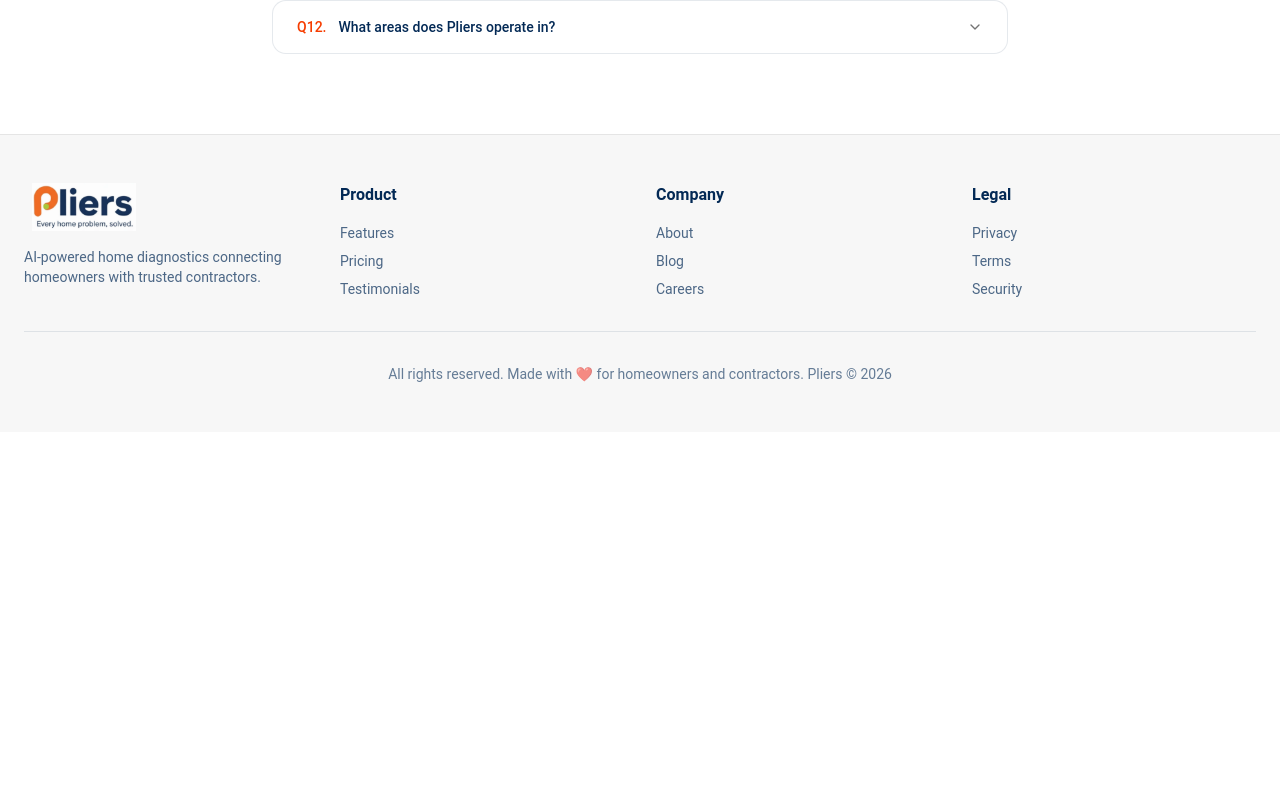
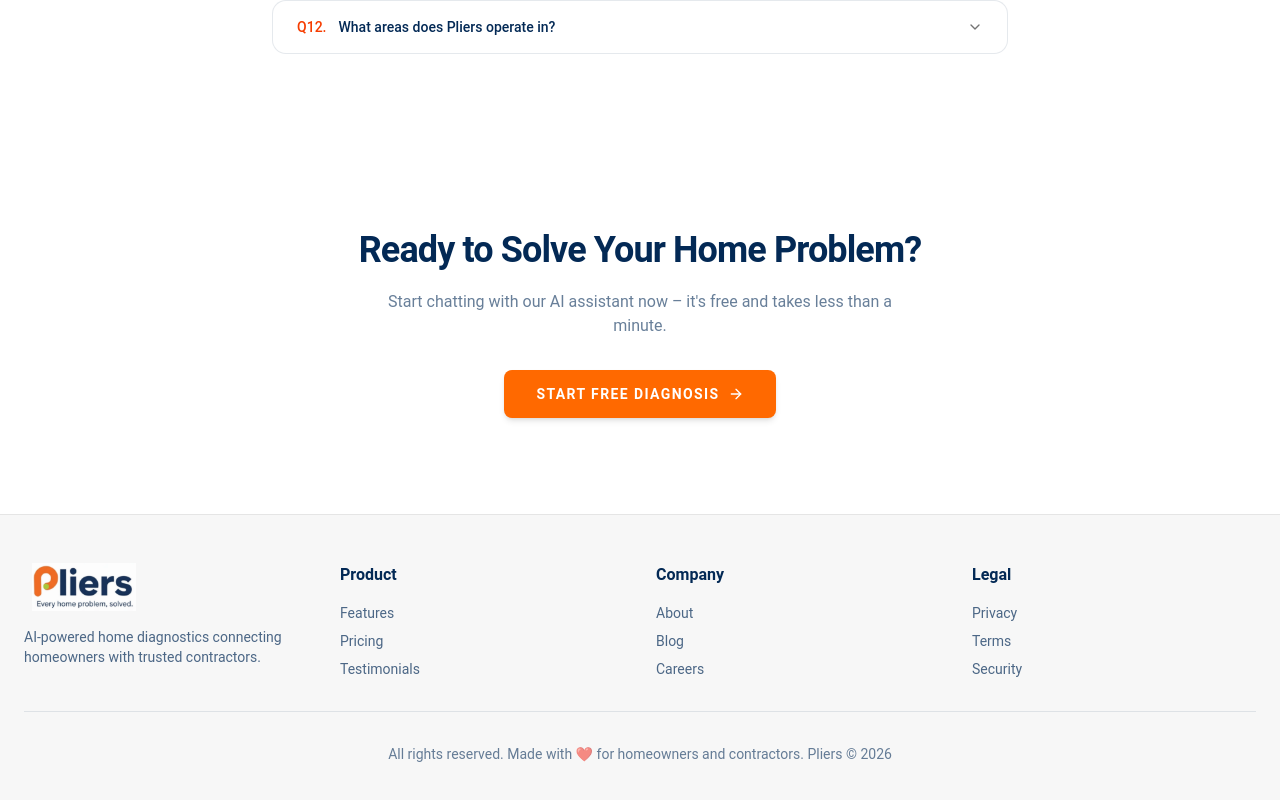
Before and after one commit to technova-view/pliers, a Next.js app in the folder client/: page / in a window 1280 px wide. Shown: the part 3596-4396 px from the top of the page. Before the commit the page ends 4028 px from the top, so only its background shows below. Built offline with nearby package versions, Linux system fonts and the light colour scheme; no server answers.

Commit message:
added cta section

```diff
--- a/client/src/app/page.tsx
+++ b/client/src/app/page.tsx
@@ -7,6 +7,7 @@ import { BuiltForRealHomes } from "@/components/landing-pages/built-for-real-hom
 import { BuiltForSouthAfricanHomes } from "@/components/landing-pages/built-for-south-african-homes";
 import { AboutPliers } from "@/components/landing-pages/about-pliers";
 import { FAQ } from "@/components/landing-pages/faq";
+import { FinalCta } from "@/components/landing-pages/final-cta";
 import { Home, Users, Zap } from "lucide-react";
 import { homeownerLandingPageData } from "../data/homeowner-landing-page/data";
 import { UserType } from "@/lib/enums";
@@ -27,13 +28,14 @@ export default function LandingPage() {
     <div className="font-primary flex min-h-screen flex-col">
       <Header userType={UserType.HOME_OWNER} />
       <Hero {...homeownerLandingPageData.hero} />
-			<AboutPliers {...aboutPliersData} />
+      <AboutPliers {...aboutPliersData} />
       <HowItWorks {...homeownerLandingPageData.howItWorks} />
       <BuiltForRealHomes {...homeownerLandingPageData.builtForRealHomes} />
       {/* <BuiltForSouthAfricanHomes
         {...homeownerLandingPageData.builtForSouthAfricanHomes}
       /> */}
       <FAQ {...homeownerLandingPageData.faq} />
+      <FinalCta />
       <Separator />
       <Footer />
     </div>
--- /dev/null
+++ b/client/src/components/landing-pages/final-cta.tsx
@@ -0,0 +1,48 @@
+import { Button } from "@/components/ui/button";
+import { ArrowRight } from "lucide-react";
+
+interface FinalCtaProps {
+  title?: string;
+  description?: string;
+  buttonText?: string;
+  onButtonClick?: () => void;
+}
+
+export const FinalCta = ({
+  title = "Ready to Solve Your Home Problem?",
+  description = "Start chatting with our AI assistant now – it's free and takes less than a minute.",
+  buttonText = "Start Free Diagnosis",
+  onButtonClick,
+}: FinalCtaProps) => {
+  return (
+    <section className="py-16 md:py-24 bg-white">
+      <div className="container max-w-2xl mx-auto px-4">
+        <div className="text-center space-y-5">
+          {/* Heading */}
+          <h2 className="text-3xl md:text-4xl font-bold tracking-tight text-secondary">
+            {title}
+          </h2>
+
+          {/* Description */}
+          <p className="text-base text-secondary/60 max-w-lg mx-auto">
+            {description}
+          </p>
+
+          {/* CTA Button */}
+          <div className="pt-3">
+            <Button
+              size="lg"
+              className="group px-8 py-6 text-sm font-bold tracking-widest uppercase bg-orange-500 hover:bg-orange-600 text-white shadow-md hover:shadow-lg transition-all duration-300 rounded-md"
+              onClick={onButtonClick}
+            >
+              <span className="flex items-center gap-2">
+                {buttonText}
+                <ArrowRight className="w-4 h-4 group-hover:translate-x-1 transition-transform" />
+              </span>
+            </Button>
+          </div>
+        </div>
+      </div>
+    </section>
+  );
+};
```
